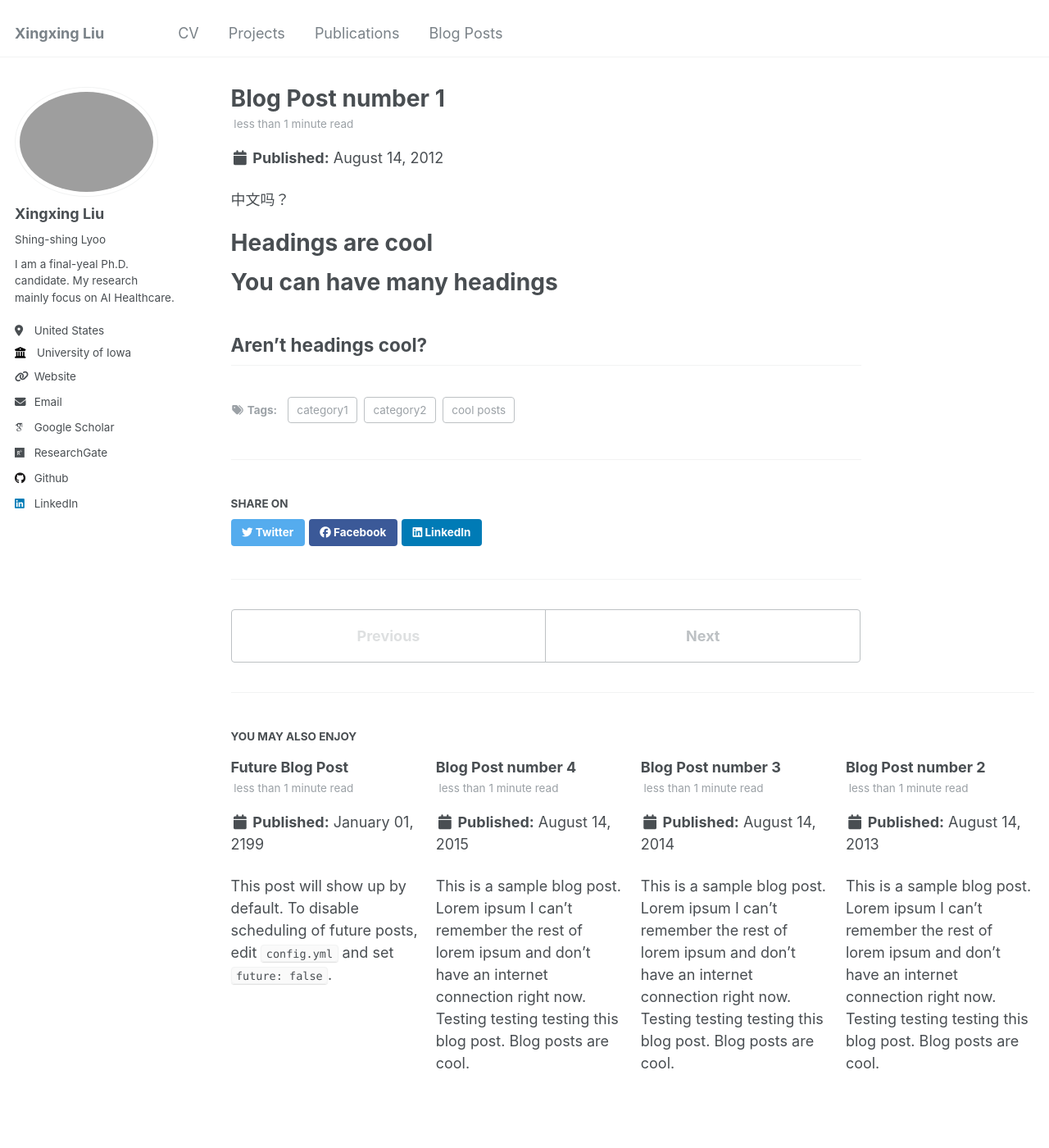
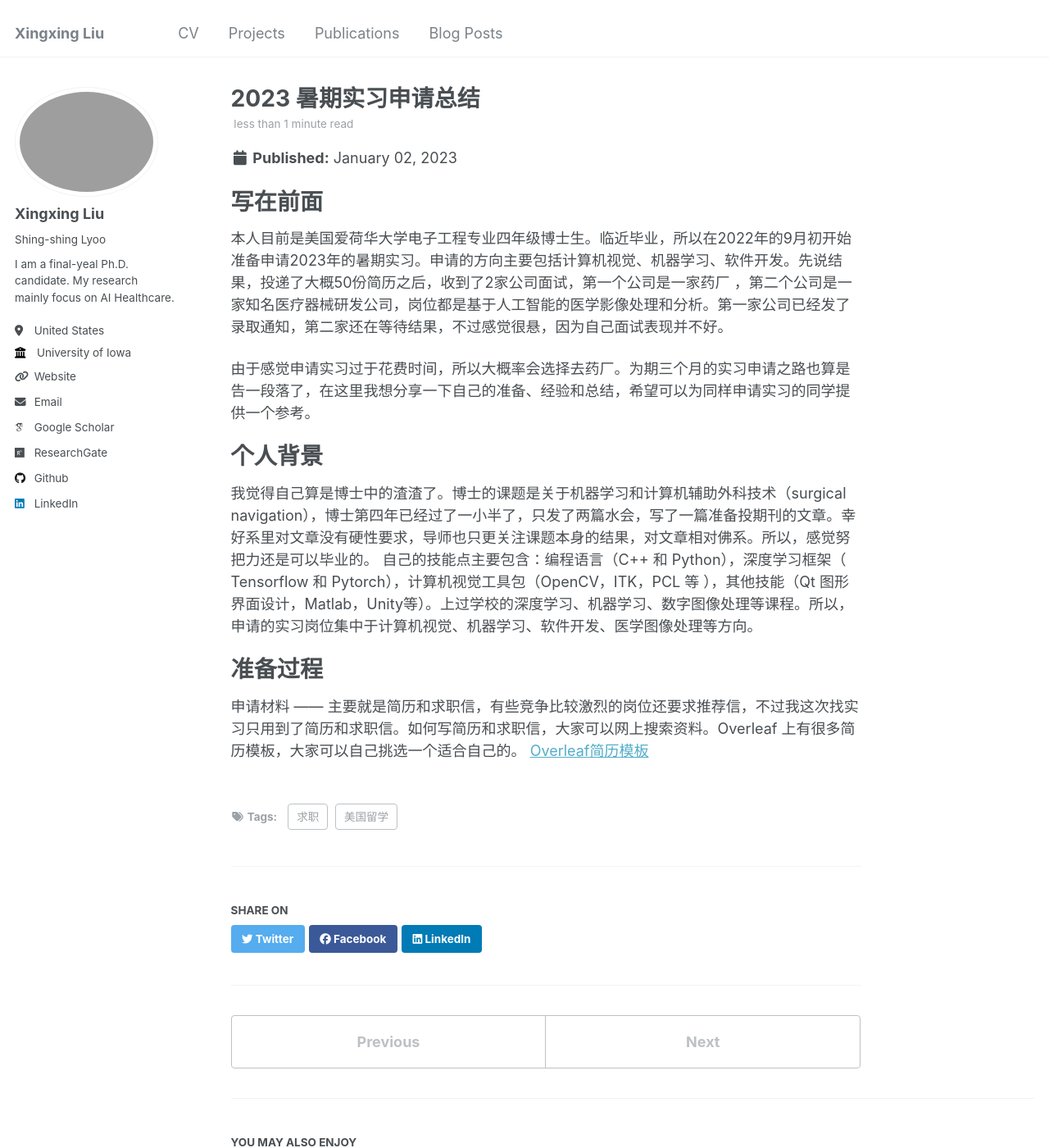
Before and after one commit to xxliu1996/xxliu1996.github.io, a Jekyll site: the page built from _posts/2012-08-14-blog-post-1.md, in a window 1280 px wide and 1400 px high. Shown: the whole window at 82% size. Built offline with Jekyll 4.4.1, drawn with Linux system fonts in a browser that asks for light colours; some web fonts are replaced.

Commit message:
update post

```diff
--- a/_posts/2012-08-14-blog-post-1.md
+++ b/_posts/2012-08-14-blog-post-1.md
@@ -1,20 +1,26 @@
 ---
-title: 'Blog Post number 1'
-date: 2012-08-14
+title: '2023 暑期实习申请总结'
+date: 2023-01-02
 permalink: /posts/2012/08/blog-post-1/
 tags:
-  - cool posts
-  - category1
-  - category2
+  - 求职
+  - 美国留学
 ---
 
-中文吗？
+写在前面
+======
+本人目前是美国爱荷华大学电子工程专业四年级博士生。临近毕业，所以在2022年的9月初开始准备申请2023年的暑期实习。申请的方向主要包括计算机视觉、机器学习、软件开发。先说结果，投递了大概50份简历之后，收到了2家公司面试，第一个公司是一家药厂 ，第二个公司是一家知名医疗器械研发公司，岗位都是基于人工智能的医学影像处理和分析。第一家公司已经发了录取通知，第二家还在等待结果，不过感觉很悬，因为自己面试表现并不好。
 
-Headings are cool
+由于感觉申请实习过于花费时间，所以大概率会选择去药厂。为期三个月的实习申请之路也算是告一段落了，在这里我想分享一下自己的准备、经验和总结，希望可以为同样申请实习的同学提供一个参考。
+
+个人背景
 ======
+我觉得自己算是博士中的渣渣了。博士的课题是关于机器学习和计算机辅助外科技术（surgical navigation），博士第四年已经过了一小半了，只发了两篇水会，写了一篇准备投期刊的文章。幸好系里对文章没有硬性要求，导师也只更关注课题本身的结果，对文章相对佛系。所以，感觉努把力还是可以毕业的。
+自己的技能点主要包含：编程语言（C++ 和 Python），深度学习框架（ Tensorflow 和 Pytorch），计算机视觉工具包（OpenCV，ITK，PCL 等 ），其他技能（Qt 图形界面设计，Matlab，Unity等）。上过学校的深度学习、机器学习、数字图像处理等课程。所以，申请的实习岗位集中于计算机视觉、机器学习、软件开发、医学图像处理等方向。
 
-You can have many headings
+准备过程
 ======
-
-Aren't headings cool?
+申请材料
 ------
+主要就是简历和求职信，有些竞争比较激烈的岗位还要求推荐信，不过我这次找实习只用到了简历和求职信。如何写简历和求职信，大家可以网上搜索资料。Overleaf 上有很多简历模板，大家可以自己挑选一个适合自己的。
+[Overleaf简历模板](https://link.zhihu.com/?target=https%3A//www.overleaf.com/latex/templates/tagged/cv)
```
